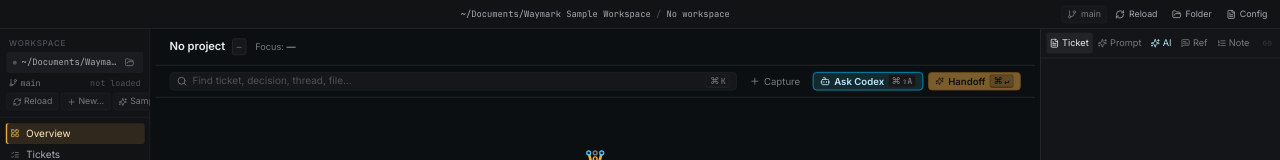
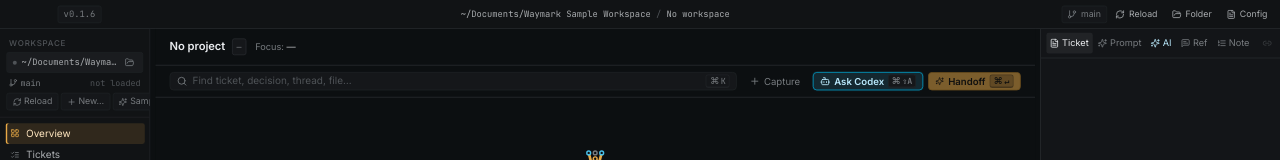
Before and after one commit to hkfi/waymark, a React (Vite) app: page / in a window 1280 px wide. Shown: the top 160 px of the page. Built offline with nearby package versions, Linux system fonts and the light colour scheme.

Commit message:
Show app version in toolbar

```diff
--- a/package.json
+++ b/package.json
@@ -1,6 +1,6 @@
 {
   "name": "waymark",
-  "version": "0.1.5",
+  "version": "0.1.6",
   "private": true,
   "type": "module",
   "scripts": {
--- a/src-tauri/tauri.conf.json
+++ b/src-tauri/tauri.conf.json
@@ -1,7 +1,7 @@
 {
   "$schema": "https://schema.tauri.app/config/2",
   "productName": "Waymark",
-  "version": "0.1.5",
+  "version": "0.1.6",
   "identifier": "com.waymark.desktop",
   "build": {
     "beforeDevCommand": "pnpm dev",
--- a/src/app/AppShell.tsx
+++ b/src/app/AppShell.tsx
@@ -30,6 +30,7 @@ import {
   useWorkspace,
 } from "./AppProvider";
 import { useAppUpdates } from "./hooks/useAppUpdates";
+import { useAppVersion } from "./hooks/useAppVersion";
 import { useCommandKeyHint } from "./hooks/useCommandKeyHint";
 
 const NOTICE_TOAST_ID = "feedback-notice";
@@ -78,10 +79,12 @@ function ToolbarRegion() {
   const feedback = useFeedbackActions();
   const layout = useLayout();
   const workspace = useWorkspace();
+  const appVersion = useAppVersion();
   const updates = useAppUpdates(feedback);
 
   return (
     <WorkspaceToolbar
+      appVersion={appVersion}
       workspace={workspace.data}
       project={workspace.selectedProject}
       rootPath={workspace.rootPath}
--- /dev/null
+++ b/src/app/hooks/useAppVersion.ts
@@ -0,0 +1,19 @@
+import { useEffect, useState } from "react";
+import packageJson from "../../../package.json";
+import { appVersion, isTauri } from "../../tauri";
+
+const FALLBACK_VERSION = packageJson.version;
+
+export function useAppVersion() {
+  const [version, setVersion] = useState(FALLBACK_VERSION);
+
+  useEffect(() => {
+    if (!isTauri()) return;
+
+    appVersion()
+      .then(setVersion)
+      .catch(() => setVersion(FALLBACK_VERSION));
+  }, []);
+
+  return version;
+}
--- a/src/components/shell.tsx
+++ b/src/components/shell.tsx
@@ -7,6 +7,7 @@ import { Btn, CommandShortcutBadge, cx, LetterMark } from "./primitives";
 import { ticketWarnings } from "../workspace";
 
 export function WorkspaceToolbar({
+  appVersion,
   workspace,
   project,
   rootPath,
@@ -19,6 +20,7 @@ export function WorkspaceToolbar({
   onOpenFolder,
   onOpenConfig,
 }: {
+  appVersion: string;
   workspace: WorkspaceData | null;
   project: WaymarkProject | null;
   rootPath: string;
@@ -65,6 +67,13 @@ export function WorkspaceToolbar({
       style={style}
     >
       <div data-tauri-drag-region className="app-toolbar-brand flex items-center gap-1 pr-2 min-w-0">
+        <span
+          data-tauri-drag-region
+          title={`Waymark ${appVersion}`}
+          className="h-[22px] px-2 rounded-[3px] text-[11px] font-mono text-ink-faint border border-line-soft bg-surface-2 inline-flex items-center gap-1.5 shrink-0"
+        >
+          v{appVersion}
+        </span>
         {updateButton}
       </div>
       <div data-tauri-drag-region className="app-toolbar-path flex items-center justify-center gap-2 font-mono text-[11px] text-ink-faint min-w-0 px-3 overflow-hidden">
--- a/src/tauri.ts
+++ b/src/tauri.ts
@@ -1,4 +1,5 @@
 import { invoke } from "@tauri-apps/api/core";
+import { getVersion } from "@tauri-apps/api/app";
 import type { CodexStatus } from "./types";
 
 declare global {
@@ -47,6 +48,10 @@ export async function chooseDirectory(title = "Open Waymark workspace") {
   return invoke<string | null>("choose_directory", { title });
 }
 
+export async function appVersion() {
+  return getVersion();
+}
+
 export interface NativeCodexRunRequest {
   cwd: string;
   prompt: string;
```
Also changed, not shown: 2 other files (tests, documents, lock files or other folders).
